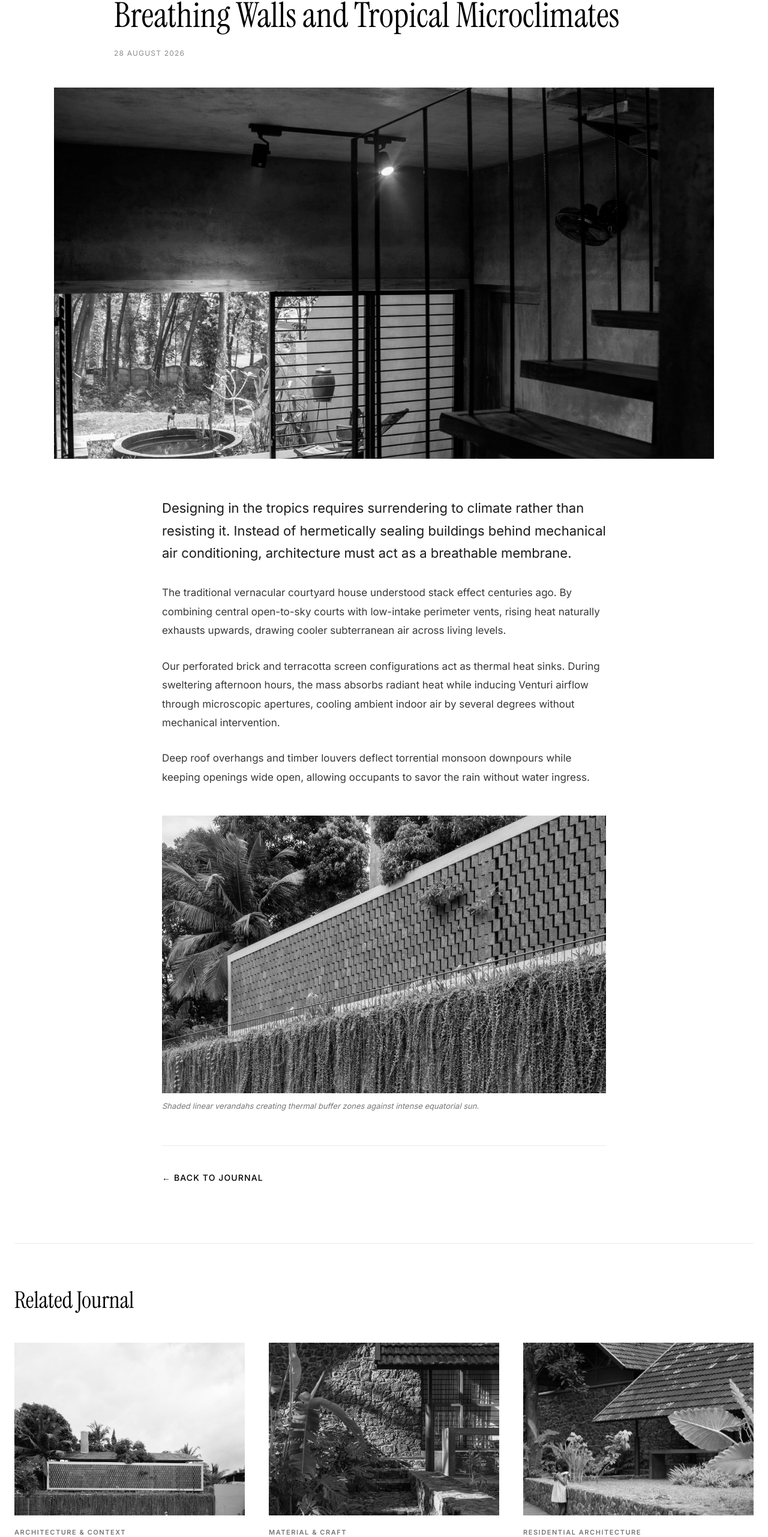
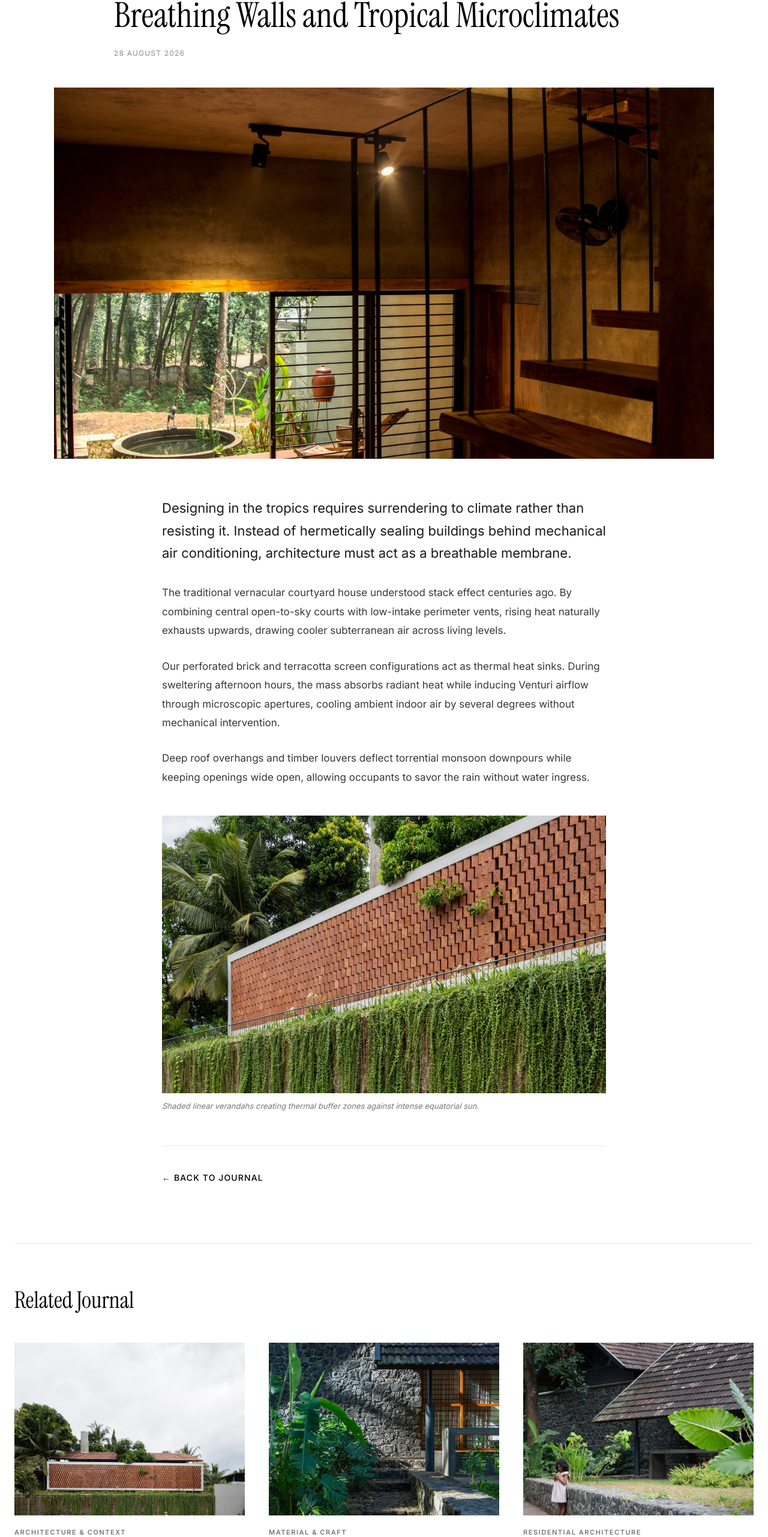
Before and after one commit to NE1LN47H/zerostudioarchitects, a Next.js app: page /journal/breathing-walls-and-tropical-microclimates in a window 1280 px wide. Shown: the part 234-2797 px from the top of the page at 60% size. Built offline with nearby package versions, Linux system fonts and the light colour scheme.

Commit message:
Configure grayscale-to-color hover only for homepage cards while keeping full natural color on view all pages

```diff
--- a/app/components/Header.tsx
+++ b/app/components/Header.tsx
@@ -14,8 +14,8 @@ interface NavLinkItem {
 
 const LINKS: NavLinkItem[] = [
   { href: "/", label: "Home", id: "home" },
+  { href: "/#about", label: "About", id: "about" },
   { href: "/#projects", label: "Projects", id: "projects" },
-  { href: "/#about", label: "About", id: "about" },
   { href: "/awards", label: "Awards", id: "awards" },
   { href: "/journal", label: "Journal", id: "journal" },
   { href: "/#contact", label: "Contact", id: "contact" },
--- a/app/components/Journal.module.css
+++ b/app/components/Journal.module.css
@@ -99,10 +99,13 @@
 
 .image {
   object-fit: cover;
-  transition: transform 0.6s cubic-bezier(0.16, 1, 0.3, 1);
+  filter: grayscale(100%);
+  transform: scale(1);
+  transition: filter 0.5s ease, transform 0.6s cubic-bezier(0.16, 1, 0.3, 1);
 }
 
 .cardLink:hover .image {
+  filter: grayscale(0%);
   transform: scale(1.035);
 }
 
--- a/app/components/JournalCard.module.css
+++ b/app/components/JournalCard.module.css
@@ -22,15 +22,13 @@
   height: 100%;
   object-fit: cover;
   object-position: center;
-  filter: grayscale(100%);
   transform: scale(1);
-  transition: filter 0.5s ease, transform 0.5s ease;
+  transition: transform 0.5s ease;
   display: block;
   user-select: none;
 }
 
 .card:hover .image {
-  filter: grayscale(0%);
   transform: scale(1.02);
 }
 
--- a/app/components/Projects.module.css
+++ b/app/components/Projects.module.css
@@ -99,10 +99,13 @@
 
 .image {
   object-fit: cover;
-  transition: transform 0.6s cubic-bezier(0.16, 1, 0.3, 1);
+  filter: grayscale(100%);
+  transform: scale(1);
+  transition: filter 0.5s ease, transform 0.6s cubic-bezier(0.16, 1, 0.3, 1);
 }
 
 .cardLink:hover .image {
+  filter: grayscale(0%);
   transform: scale(1.035);
 }
 
--- a/app/journal/[slug]/article.module.css
+++ b/app/journal/[slug]/article.module.css
@@ -70,14 +70,12 @@
   height: 100%;
   object-fit: cover;
   object-position: center;
-  filter: grayscale(100%);
   transform: scale(1);
-  transition: filter 0.5s ease, transform 0.5s ease;
+  transition: transform 0.5s ease;
   display: block;
 }
 
 .featuredImageWrap:hover .featuredImage {
-  filter: grayscale(0%);
   transform: scale(1.02);
 }
 
@@ -119,14 +117,12 @@
   height: 100%;
   object-fit: cover;
   object-position: center;
-  filter: grayscale(100%);
   transform: scale(1);
-  transition: filter 0.5s ease, transform 0.5s ease;
+  transition: transform 0.5s ease;
   display: block;
 }
 
 .secondaryImageWrap:hover .secondaryImage {
-  filter: grayscale(0%);
   transform: scale(1.02);
 }
 
--- a/app/projects/page.tsx
+++ b/app/projects/page.tsx
@@ -99,6 +99,17 @@ export default function ProjectsPage() {
           </p>
         </header>
 
+        <style>{`
+          .project-card-img {
+            object-fit: cover;
+            transform: scale(1);
+            transition: transform 0.6s cubic-bezier(0.16, 1, 0.3, 1);
+          }
+          .card a:hover .project-card-img {
+            transform: scale(1.035);
+          }
+        `}</style>
+
         <div style={{ display: 'grid', gridTemplateColumns: 'repeat(auto-fill, minmax(360px, 1fr))', gap: '40px 32px' }}>
           {ALL_PROJECTS.map((proj, idx) => (
             <article key={idx} className="card" style={{ display: 'flex', flexDirection: 'column' }}>
@@ -109,7 +120,7 @@ export default function ProjectsPage() {
                     alt={proj.title}
                     fill
                     sizes="(max-width: 768px) 100vw, 50vw"
-                    style={{ objectFit: 'cover', transition: 'transform 0.5s ease' }}
+                    className="project-card-img"
                   />
                 </div>
                 <div style={{ display: 'flex', justifyContent: 'space-between', alignItems: 'baseline', marginBottom: '6px' }}>
```
